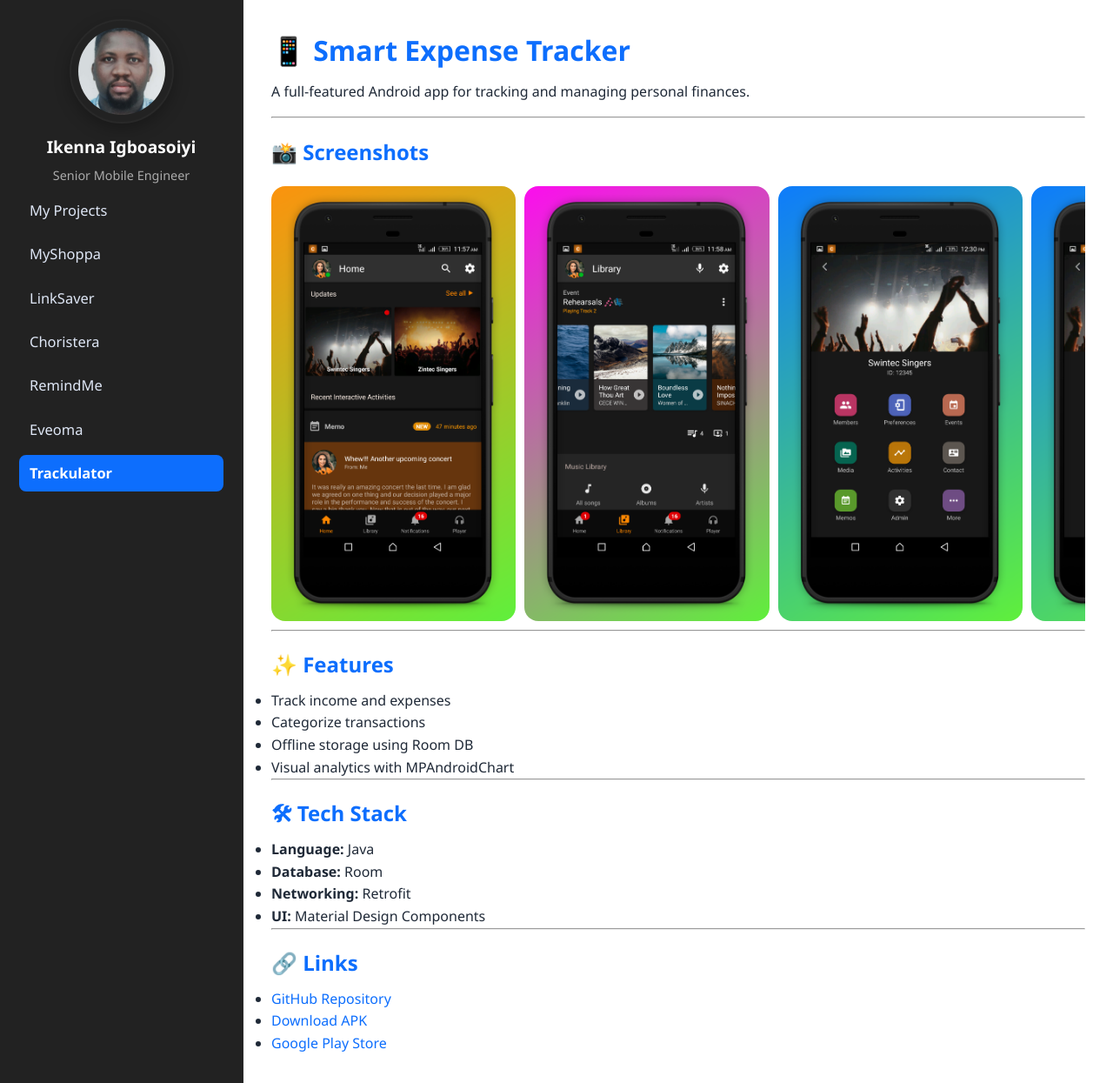
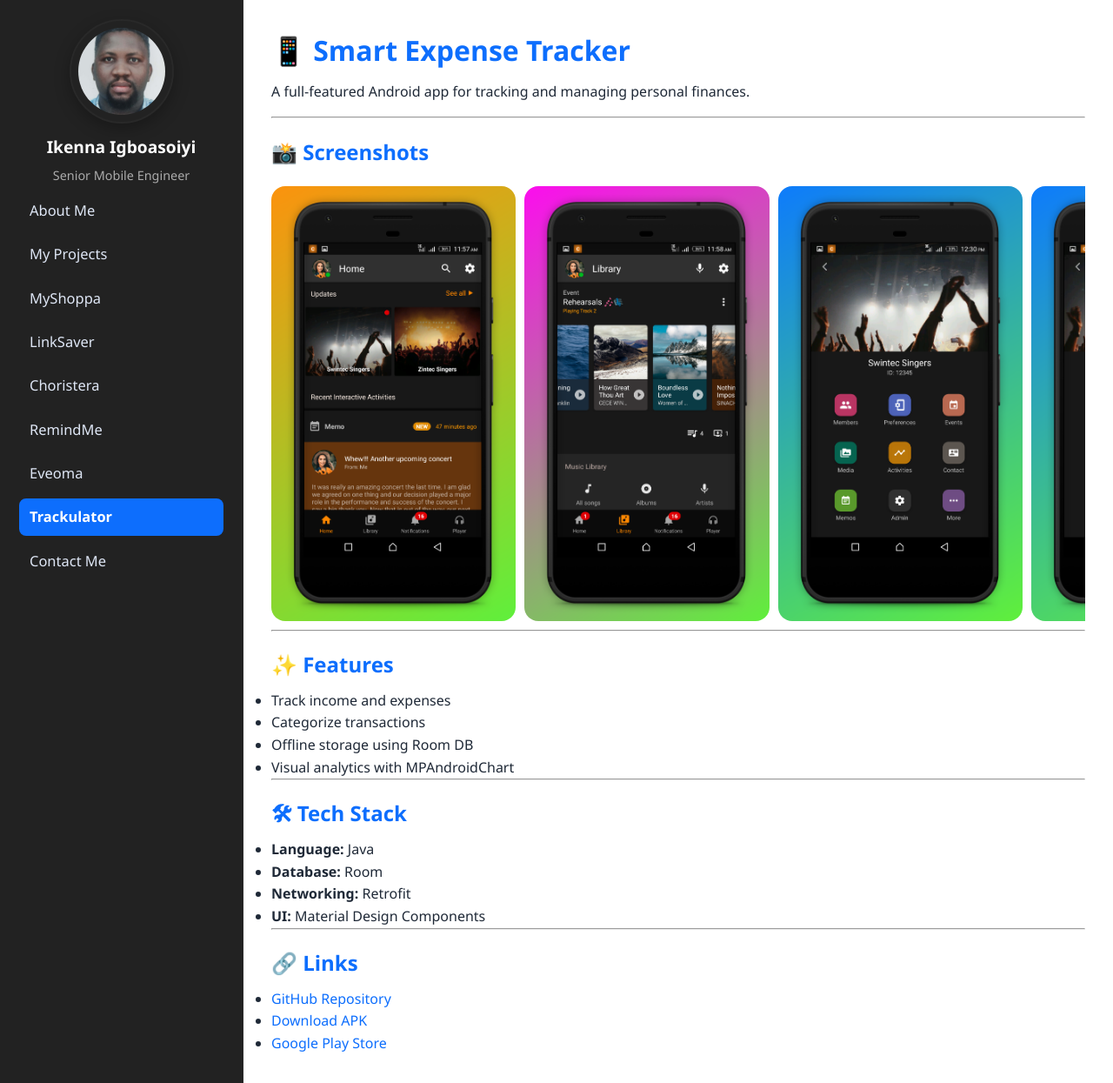
Before and after one commit to Andy112/ikenna-portfolio, a Jekyll site: the page built from projects/trackulator.md, in a window 1280 px wide and 1245 px high. Shown: the whole window at 87% size. Built offline with Jekyll 4.4.1, drawn with Linux system fonts in a browser that asks for light colours.

Commit message:
Update default.html

```diff
--- a/_layouts/default.html
+++ b/_layouts/default.html
@@ -1,28 +1,51 @@
 <!DOCTYPE html>
 <html lang="en">
 <head>
-  <meta charset="UTF-8">
-  <meta name="viewport" content="width=device-width, initial-scale=1.0">
+  <meta charset="UTF-8" />
+  <meta name="viewport" content="width=device-width, initial-scale=1" />
   <title>{{ page.title }} - {{ site.title }}</title>
-  <link rel="stylesheet" href="{{ '/assets/style.css' | relative_url }}">
+  <link rel="stylesheet" href="{{ '/assets/style.css' | relative_url }}" />
+  <style>
+    /* Sidebar submenu styles */
+    nav ul {
+      list-style: none;
+      padding-left: 0;
+    }
+    .submenu {
+      list-style: none;
+      margin: 0;
+      padding-left: 15px;
+      display: none;
+    }
+    .has-submenu.submenu-open > .submenu {
+      display: block;
+    }
+    /* Highlight active submenu item */
+    .submenu li.active > a {
+      color: #00c896;
+      font-weight: 700;
+    }
+    /* Highlight active top-level menu */
+    nav > ul > li.active > a {
+      color: #00c896;
+      font-weight: 700;
+    }
+  </style>
 </head>
 <body>
   <div class="container">
     <!-- Left Sidebar -->
     <aside class="sidebar">
-      <img src="{{ '/assets/images/profile.jpg' | relative_url }}" alt="Profile" class="profile-img">
+      <img src="{{ '/assets/images/profile.jpg' | relative_url }}" alt="Profile" class="profile-img" />
       <div class="author-info">
         <h2>{{ site.author.name }}</h2>
         <p>{{ site.author.title }}</p>
       </div>
       <nav>
-<!--         <ul>
-          <li><a href="{{ '/about' | relative_url }}">About</a></li>
-          <li><a href="{{ '/projects' | relative_url }}">Projects</a></li>
-          <li><a href="{{ '/contact' | relative_url }}">Contact</a></li>
-        </ul> -->
-
         <ul>
+          <li class="{% if page.url contains '/about' %}active{% endif %}">
+            <a href="{{ '/about' | relative_url }}">About Me</a>
+          </li>
           <li class="has-submenu {% if page.url contains '/projects' %}submenu-open{% endif %}">
             <a href="{{ '/projects' | relative_url }}">My Projects</a>
             <ul class="submenu">
@@ -46,8 +69,10 @@
               </li>
             </ul>
           </li>
+          <li class="{% if page.url contains '/contact' %}active{% endif %}">
+            <a href="{{ '/contact' | relative_url }}">Contact Me</a>
+          </li>
         </ul>
-
       </nav>
     </aside>
 
```
Also changed, not shown: other parts of _layouts/default.html (+5 -30 lines).
